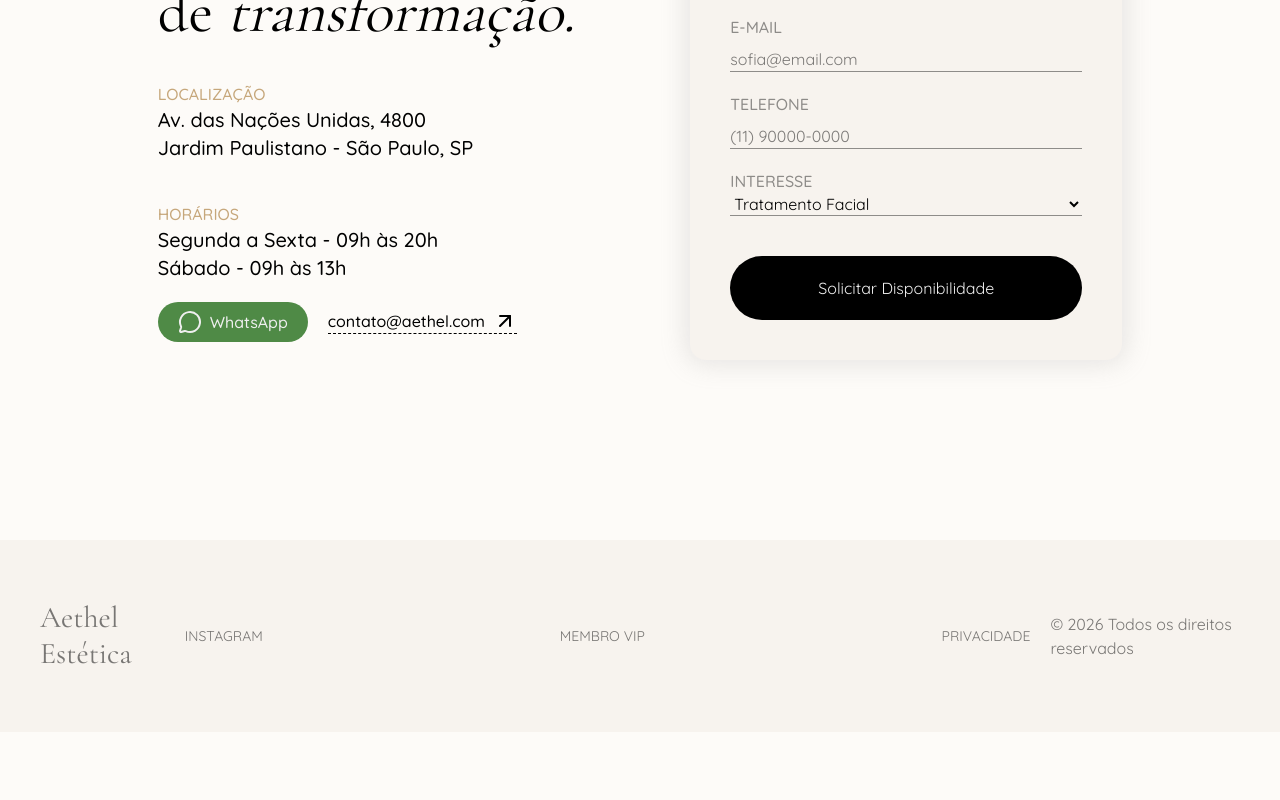
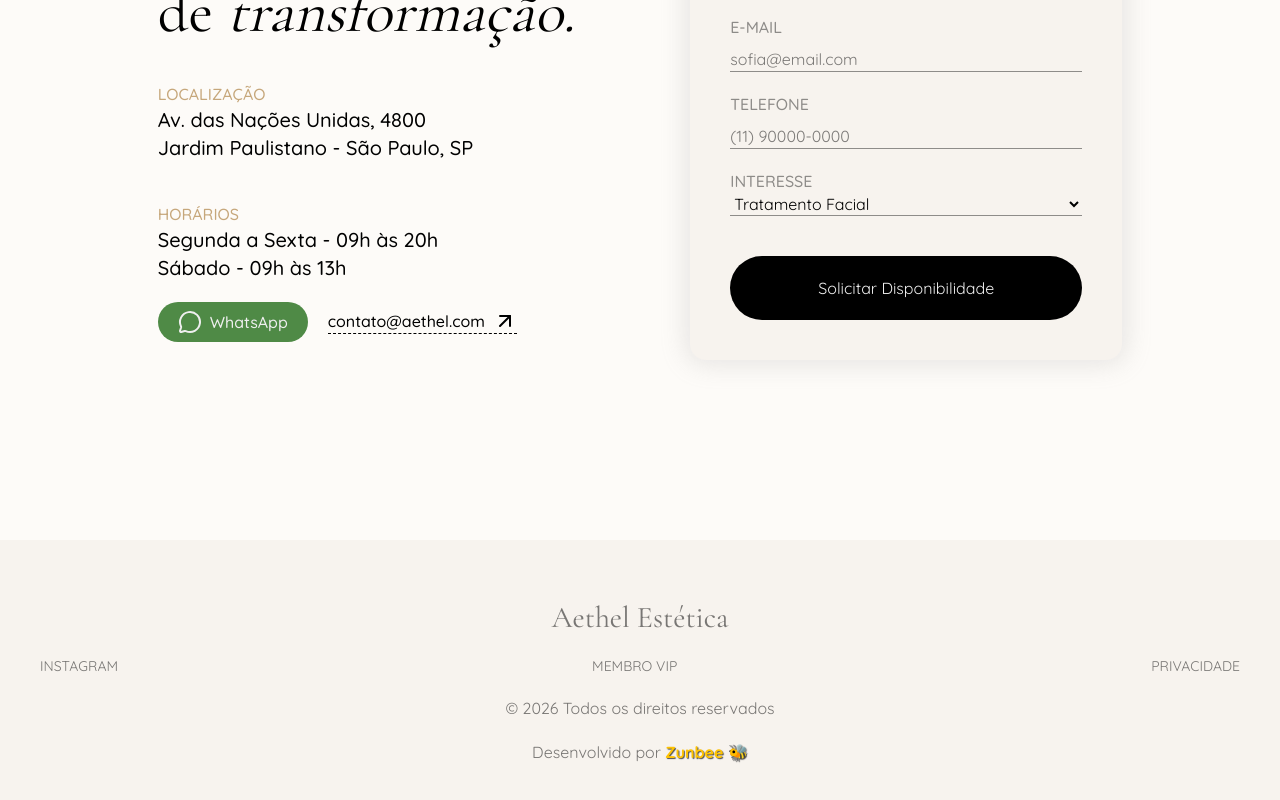
Before and after one commit to ryalee/maison-aethel, a Next.js app: page / in a window 1280 px wide. Shown: the part 4046-4846 px from the top of the page. Before the commit the page ends 4778 px from the top, so only its background shows below. Built offline with nearby package versions, Linux system fonts and the light colour scheme.

Commit message:
pequena mudança no footer

```diff
--- a/app/page.tsx
+++ b/app/page.tsx
@@ -31,7 +31,7 @@ export default function Home() {
         <Contato/>
       </main>
 
-      <footer className="bg-[#F7F3EE] w-full self-center py-8 md:py-15 mt-20 px-10 flex  flex-col md:flex-row justify-between items-center text-[#00000083] gap-5">
+      <footer className="bg-[#F7F3EE] w-full self-center py-8 md:py-15 mt-20 px-10 flex flex-col justify-between items-center text-[#00000083] gap-5">
         <h1 className="text-3xl title">Aethel Estética</h1>
 
         <nav className="w-full text-sm flex uppercase justify-around md:justify-between">
@@ -41,6 +41,7 @@ export default function Home() {
         </nav>
 
         <p className="">&copy; {new Date().getFullYear()} Todos os direitos reservados</p>
+        <p>Desenvolvido por <a href="https://www.zunbee.com.br" target="_blank" className="text-[#ffc300] font-bold [text-shadow:1px_1px_1px_#4E4E4E] hover:[text-shadow:1px_1px_2px_#f9db7b] transition-all duration-300">Zunbee 🐝</a></p>
       </footer>
     </>
   );
```
